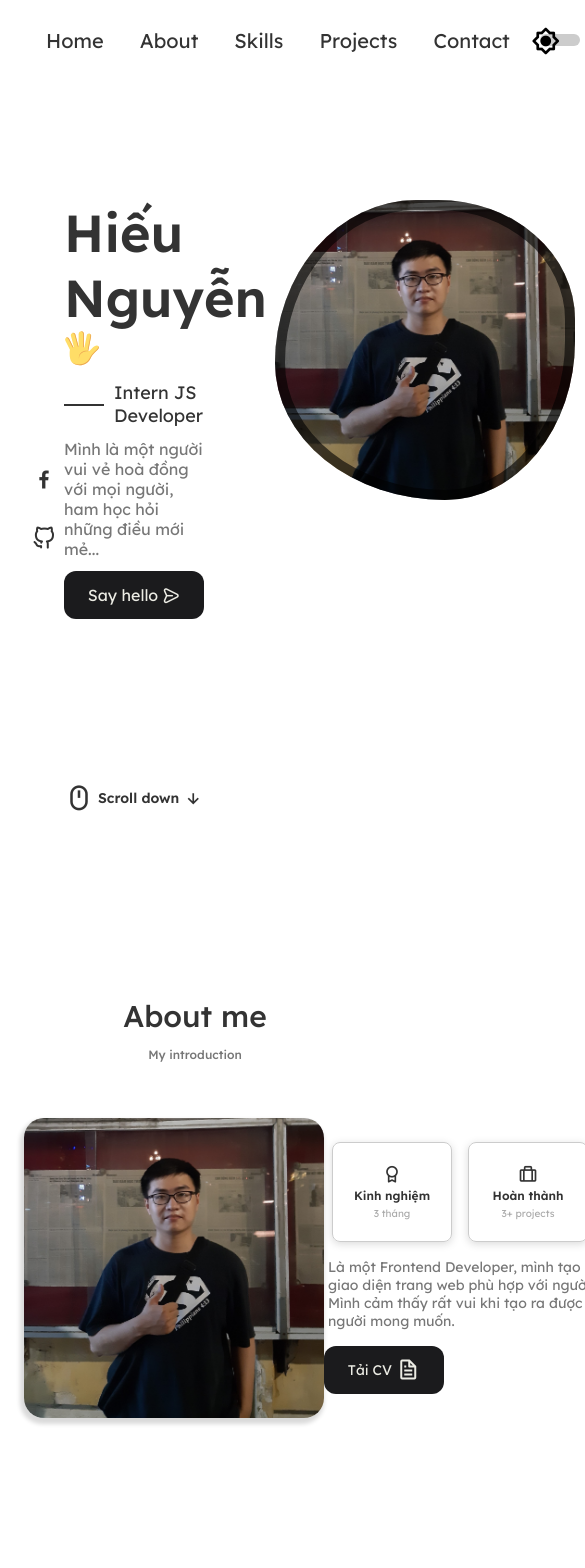
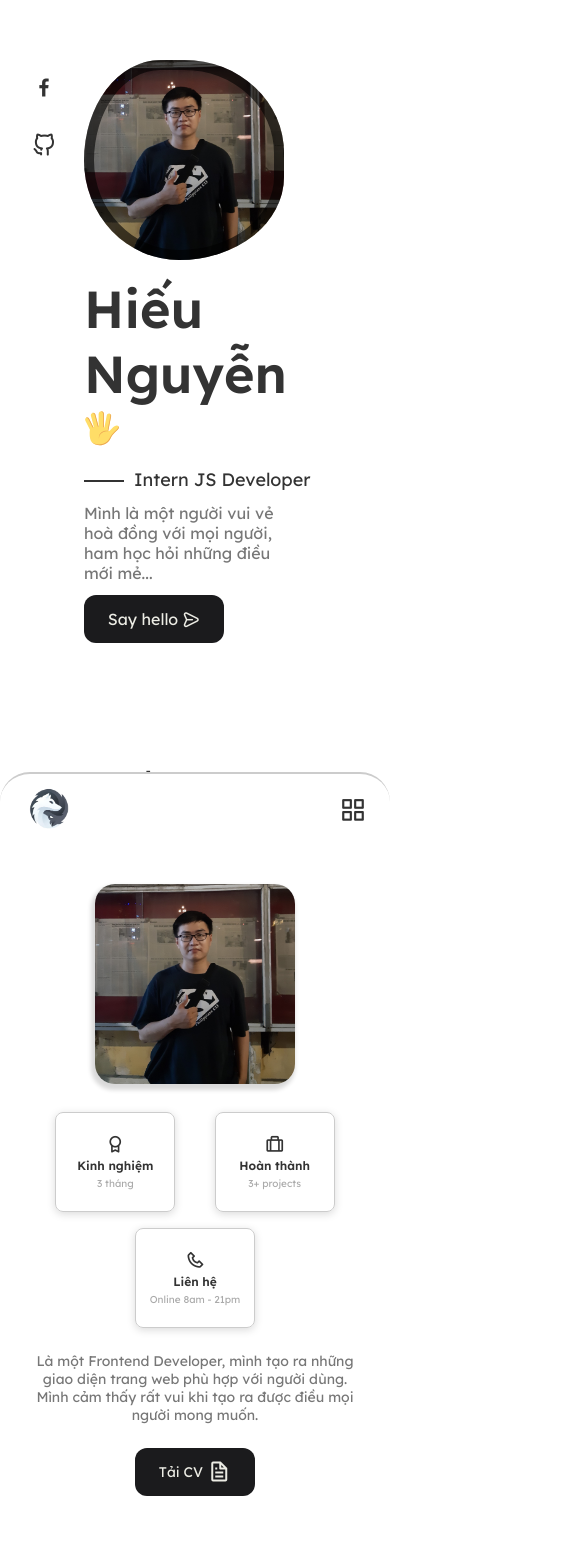
Before and after one commit to ndhieu2701/portfolio, a React (Vite) app: page / in a window 390 px wide. Shown: the top 1568 px of the page, 585 px wide, since content can reach past the window. Built offline with nearby package versions, Linux system fonts and the light colour scheme.

Commit message:
finish project, responsive

```diff
--- a/src/components/header/header.css
+++ b/src/components/header/header.css
@@ -48,7 +48,12 @@
 .menu {
     display: flex;
     align-items: center;
-    flex-direction: row-reverse;
+    transition: 0.5s all;
+}
+
+.menu-icon {
+    display: none;
+    font-size: 2.6rem;
 }
 
 /* multi themes */
@@ -105,10 +110,16 @@
     padding: 4px 6px;
 }
 
+.navbar-item-link i {
+    display: none;
+}
+
+.menu-icon.light,
 .navbar-item-link.light {
     color: var(--text-light-color);
 }
 
+.menu-icon.dark,
 .navbar-item-link.dark {
     color: var(--text-dark-color);
 }
--- a/src/components/header/index.jsx
+++ b/src/components/header/index.jsx
@@ -1,4 +1,4 @@
-import React, { useEffect } from "react";
+import React, { useEffect, useState } from "react";
 import logo from "../../assets/logo.png";
 import "./header.css";
 import { changeThemes } from "../../features/themes/themesSlice";
@@ -17,52 +17,70 @@ const Header = () => {
     }
   });
 
+  //show menu in mobile
+  const [showMenu, setShowMenu] = useState(false);
+  const toggleMenu = () => {
+    setShowMenu(!showMenu);
+  };
+
   return (
     <header className={`header ${theme}`}>
       <div className="header-container">
-        <div className="logo">
+        <div className={!showMenu ? "logo" : "logo-disable"}>
           <img src={logo} alt="logo" className="logo-img" />
         </div>
-        <div className="menu">
-          <div
-            className={`multi-themes ${theme}`}
-            onClick={() => dispatch(changeThemes())}
-          >
-            <button className="multi-themes-icon">
-              {theme === "light" ? (
-                <i className="bx bx-brightness"></i>
-              ) : (
-                <i className="bx bxs-moon"></i>
-              )}
-            </button>
-          </div>
+        <div className={!showMenu ? "menu show-menu" : "menu"}>
           <ul className="navbar">
             <li className="navbar-item">
               <a href="#" className={`navbar-item-link ${theme}`}>
+                <i className="bx bx-home-alt"></i>
                 Home
               </a>
             </li>
             <li className="navbar-item">
               <a href="#about" className={`navbar-item-link ${theme}`}>
+                <i className="bx bx-user"></i>
                 About
               </a>
             </li>
             <li className="navbar-item">
               <a href="#skills" className={`navbar-item-link ${theme}`}>
+                <i className="bx bx-file"></i>
                 Skills
               </a>
             </li>
             <li className="navbar-item">
               <a href="#projects" className={`navbar-item-link ${theme}`}>
+                <i className="bx bx-briefcase-alt"></i>
                 Projects
               </a>
             </li>
             <li className="navbar-item">
               <a href="#contact" className={`navbar-item-link ${theme}`}>
+                <i className="uil uil-message"></i>
                 Contact
               </a>
             </li>
+            <div
+              className={`navbar-item multi-themes ${theme}`}
+              onClick={() => dispatch(changeThemes())}
+            >
+              <button className="multi-themes-icon">
+                {theme === "light" ? (
+                  <i className="bx bx-brightness"></i>
+                ) : (
+                  <i className="bx bxs-moon"></i>
+                )}
+              </button>
+            </div>
           </ul>
+          <div className={`menu-icon ${theme}`} onClick={toggleMenu}>
+            {showMenu ? (
+              <i className="bx bx-x"></i>
+            ) : (
+              <i className="uil uil-apps"></i>
+            )}
+          </div>
         </div>
       </div>
     </header>
--- a/src/components/homeData/homeData.css
+++ b/src/components/homeData/homeData.css
@@ -5,6 +5,7 @@
     align-items: flex-start;
     flex-direction: row-reverse;
     justify-content: space-evenly;
+    margin-left: 20px;
 }
 
 /* home data avatar */
--- a/src/index.css
+++ b/src/index.css
@@ -102,3 +102,212 @@ section.dark {
     color: var(--text-light-color);
     background-color: var(--light-color);
 }
+
+/* RESPONSIVE */
+@media screen and (max-width: 1023px) and (min-width: 768px){
+    .data-name {
+        font-size: 4rem;
+    }
+
+    .data-career {
+        font-size: 1.6rem;
+    }
+
+    .home-data {
+        margin-left: 20px;
+    }
+    .home-data-des {
+        font-size: 1.5rem;
+    }
+
+    .home-data-btn i,
+    .btn {
+        font-size: 1.5rem;
+    }
+
+    .home-data-pic {
+        min-width: 260px;
+        min-height: 260px;
+    }
+
+    .home-scroll-down {
+        margin-top: 100px;
+    }
+
+    .about-avatar {
+        min-width: 250px;
+        min-height: 250px;
+    }
+
+    section.contact {
+        padding: 40px 0 100px;
+    }
+
+}
+
+@media screen and (max-width: 767px){
+
+    /* common */
+    section {
+        padding: 80px 0 40px;
+    }
+    /* header */
+    .header {
+        bottom: 0;
+        top: auto;
+        border-top: 2px solid #ccc;
+        border-top-left-radius: 30px;
+        border-top-right-radius: 30px;
+    }
+
+    .header-container {
+        height: auto;
+        min-height: 70px;
+    }
+
+    .menu {
+        margin: 0 auto;
+    }
+
+    .menu.show-menu {
+        margin: 0;
+    }
+    .menu.show-menu .navbar {
+        display: none;
+    }
+
+    .menu-icon {
+        display: block;
+    }
+
+    .logo {
+        width: 50px;
+        height: 50px;
+    }
+    .logo-disable {
+        display: none;
+    }
+
+    .navbar {
+        width: 100%;
+        flex-wrap: wrap;
+    }
+
+    .navbar-item {
+        width: 30%;
+        margin: 16px 4px;
+    }
+
+    .multi-themes {
+        max-width: 50px;
+        margin-left: 30px;
+    }
+
+    .navbar-item-link {
+        display: flex;
+        align-items: center;
+        justify-content: flex-end;
+        flex-direction: column;
+        font-size: 1.2rem;
+        height: 40px;
+    }
+
+    .navbar-item-link i {
+        display: block;
+        font-size: 1.6rem;
+    }
+    /* home */
+    section#home {
+        padding: 20px 0 40px;
+    }
+
+    .container {
+        padding: 40px var(--padding-parent) 0;
+    }
+
+    .home-container {
+        align-items: flex-start;
+    }
+
+    .home-data {
+        flex-direction: column;
+    }
+
+    .home-data-pic {
+        min-width: 200px;
+        min-height: 200px;
+        margin-bottom: 16px;
+    }
+
+    .home-data-name {
+        font-size: 4rem;
+    }
+
+    .home-scroll-down {
+        display: none;
+    }
+
+    /* about */
+
+    .about-data {
+        flex-direction: column;
+    }
+
+    .about-avatar {
+        min-width: 200px;
+        min-height: 200px;
+    }
+
+    .about-info {
+        align-items: center;
+        text-align: center;
+    }
+
+    .data-title {
+        flex-wrap: wrap;
+        margin-top: 12px;
+    }
+
+    .data-title-item {
+        margin: 16px 8px 0;
+        flex: none;
+    }
+
+    .about-des {
+        margin-top: 20px;
+    }
+    .my-cv {
+        margin-top: 20px;
+    }
+
+    /* skills */
+    .skills-data-item {
+        min-width: fit-content;
+        grid-template-columns: auto auto;
+    }
+
+    .skill {
+        margin: 4px;
+    }
+
+    /* contact */
+    .contact-wrap {
+        flex-direction: column;
+        margin-top: 30px;
+        align-items: center;
+    }
+
+    .contact-component {
+        margin: 20px 0;
+    }
+
+    .toast {
+        top: 10px;
+        right: 0;
+    }
+
+    /* footer */
+    .footer-container {
+        padding: 60px var(--padding-parent) 90px;
+    }
+}
```
